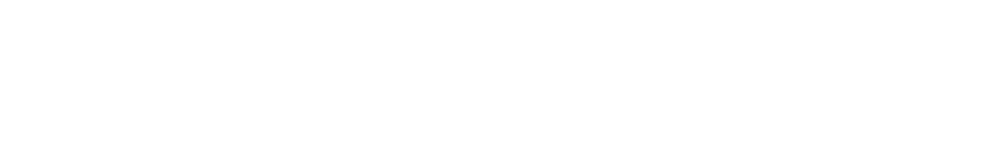
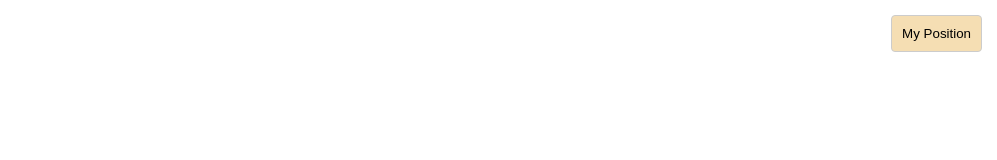
Before and after one commit to akrblt/TPI_Trip_Planner, a Vue app in the folder monparcours/: page / in a window 1280 px wide. Shown: the top 160 px of the page, without its empty margins (283-1280 px from the left). Built offline with nearby package versions, Linux system fonts and the light colour scheme; the HTML template or start-up script is replaced by a standard one.

Commit message:
feat: implement user geolocation using browser geolocation api to display current position with a Leaflet marker(#6)

```diff
--- a/monparcours/src/components/MapContainer.vue
+++ b/monparcours/src/components/MapContainer.vue
@@ -1,22 +1,91 @@
 <template>
-
+    <div class="map-wrap">
+        <!-- a simple button for my location -->
+         <button @click="findMyLocation" class="btn-location">My Position</button>
+    </div>
+<!-- create map in div -->
 <div id="map" style="height: 100vh; width: 100%;"  ></div>
 </template>
 
 <script setup>
 
-import { onMounted } from 'vue';
+import { onMounted, ref } from 'vue';
 import L from 'leaflet';
+
+// define map  , everyone can see it
+const myMap=ref(null);
 
 onMounted(()=>{
 
     // When the app opens, the map of Lausanne will appear
-    const map=L.map('map').setView([46.7826,6.6449],13) // yverdon
+    myMap.value=L.map('map').setView([46.7826,6.6449],13) // yverdon
 
     // z: zoom  x and y : Coordinate squares
     L.tileLayer('https://{s}.tile.openstreetmap.org/{z}/{x}/{y}.png',{
         attribution:'© OpenStreetMap contributors'
-    }).addTo(map);
+    }).addTo(myMap.value);
 })
 
+// function for find user'ss location
+const findMyLocation =()=>{
+    // check => browser supports geolocalisation
+    if (!navigator.geolocation){
+        alert("Ouups , your browser doen not support geolocalisation ");
+        return;
+    }
+
+    // ask ==> permission and get position
+    navigator.geolocation.getCurrentPosition(
+        (position)=>{
+            const lat=position.coords.latitude;
+            const lng=position.coords.longitude;
+            // move map to users loca and add a markerr
+            if(myMap.value){
+                   myMap.value.setView([lat,lng],15);
+            L.marker([lat,lng])
+            .addTo(myMap.value)
+            .bindPopup(" You are here !!!")
+            .openPopup();
+        }
+
+            },
+
+    (error)=>{
+        // if user click no , show yverdon
+        console.log("User refused location. Staying in Yverdon");
+        // if error, i go yverdon
+        if(myMap.value){
+             myMap.value.setView([46.7826,6.6449],13);
+
+        }
+
+        alert("Location denied. Showing Yverdon Les Bains")
+    }
+    );
+}
+
 </script>
+
+<style scoped>
+
+.map-wrap {
+    position: relative;
+
+}
+
+.btn-location {
+    position: absolute;
+    top: 15px;
+    right: 15px;
+    z-index: 1000;
+    padding: 10px;
+    background-color: wheat;
+    border: 1px solid #ccc;
+    cursor: pointer;
+    border-radius: 4px;
+}
+
+
+
+
+</style>
```
